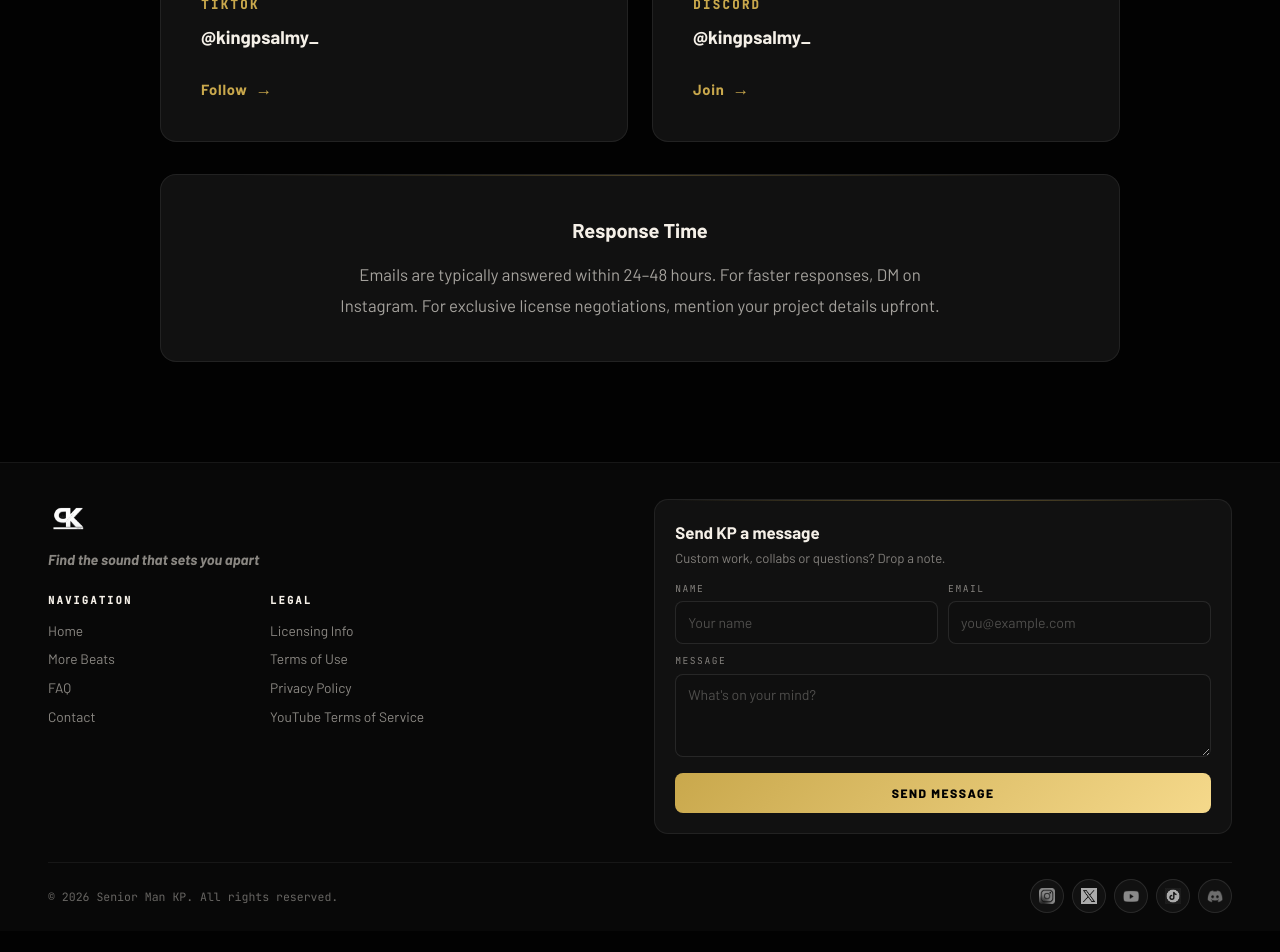
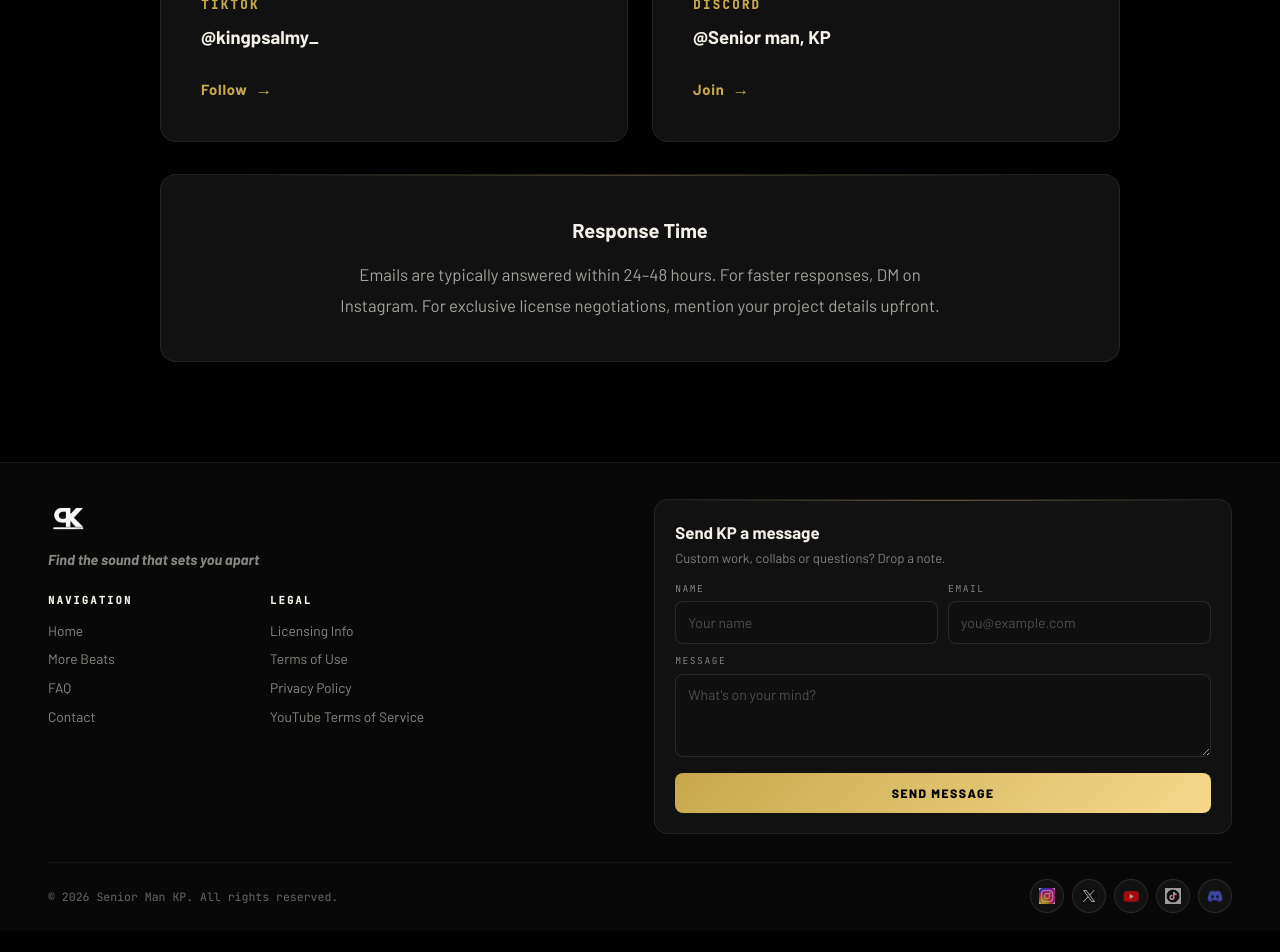
Before and after one commit to KingPsalmy/senior-man-kp, a Next.js app: page /contact in a window 1280 px wide. Shown: the part 1310-2262 px from the top of the page. Built offline with nearby package versions, Linux system fonts and the light colour scheme; no server answers; the database is empty; a web font is replaced by a local one.

Commit message:
social links updated with icons

```diff
--- a/src/app/(public)/contact/page.tsx
+++ b/src/app/(public)/contact/page.tsx
@@ -21,7 +21,7 @@ const contacts = [
   {
     icon: "/youtube.png",
     label: "YouTube",
-    value: "@kingpsalmy_",
+    value: "@kingpsalmy",
     cta: "Subscribe",
     href: "https://youtube.com/@kingpsalmy_",
   },
@@ -42,9 +42,9 @@ const contacts = [
   {
     icon: "/discord.png",
     label: "Discord",
-    value: "@kingpsalmy_",
+    value: "@Senior man, KP",
     cta: "Join",
-    href: "https://https://discord.com/channels/@seniormankp",
+    href: "https://discord.gg/uRmK38EgcD",
   },
 ]
 
--- a/src/components/layout/Footer.tsx
+++ b/src/components/layout/Footer.tsx
@@ -5,14 +5,14 @@ import { useState } from "react"
 
 // Set to false if your icon PNGs are already WHITE glyphs.
 // true  = icons are dark/black on a light or transparent background (inverts them to white)
-const ICONS_ARE_DARK = true
+const ICONS_ARE_DARK = false
 
 const socials = [
   { href: "https://instagram.com/kingpsalmy_", icon: "/instagram.png", label: "Instagram" },
   { href: "https://x.com/kingpsalmy_", icon: "/twitter_x.png", label: "X" },
-  { href: "https://youtube.com/@kingpsalmy_", icon: "/youtube.png", label: "YouTube" },
+  { href: "https://youtube.com/@kingpsalmy", icon: "/youtube.png", label: "YouTube" },
   { href: "https://tiktok.com/@kingpsalmy_", icon: "/tiktok.png", label: "TikTok" },
-  { href: "https://discord.gg/kingpsalmy", icon: "/discord.png", label: "Discord" },
+  { href: "https://discord.gg/uRmK38EgcD", icon: "/discord.png", label: "Discord" },
 ]
 
 const navLinks = [
```
Also changed, not shown: public/instagram.png.
